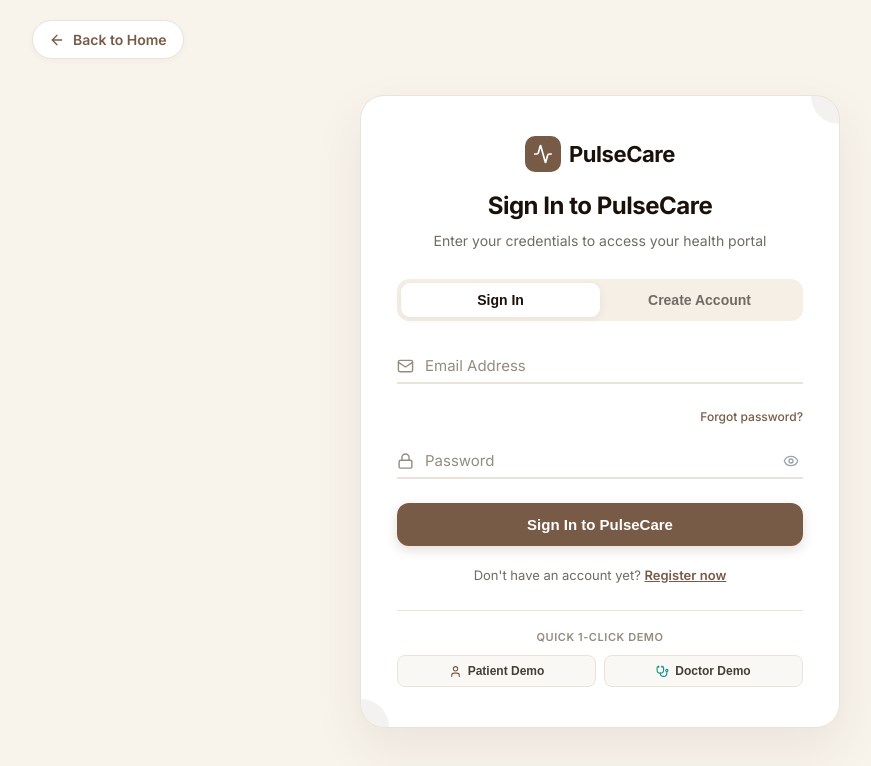
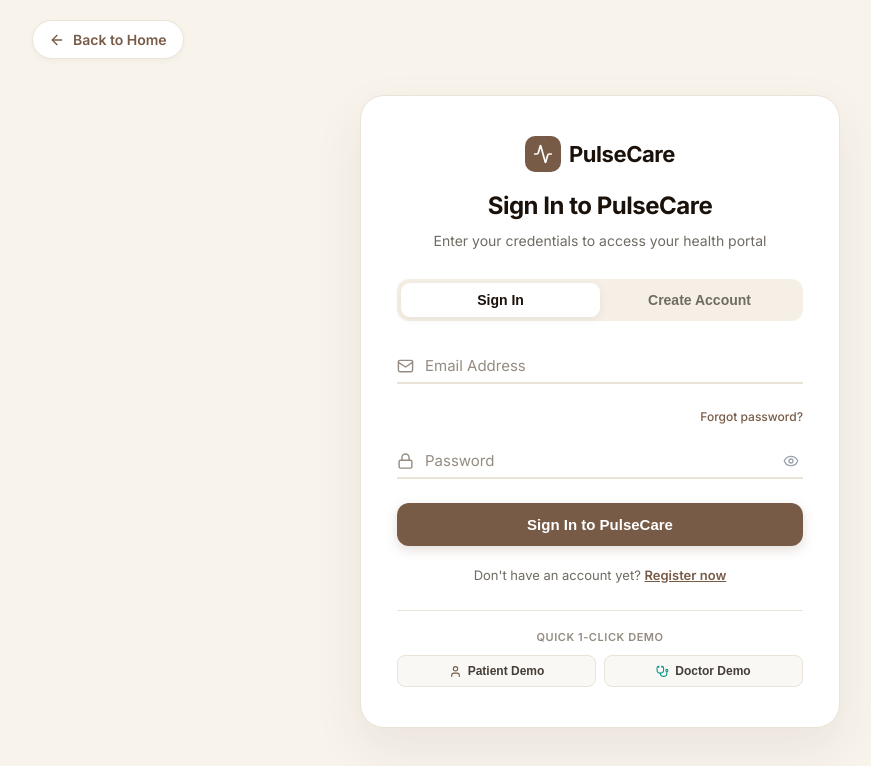
Before and after one commit to Yug-Gabani/SE_2, a React (Vite) app in the folder apps/frontend/: page / in a window 1280 px wide. Both pictures are taken after typing "Sample" into the empty fields and a click on the button "Search". Shown: the top 766 px of the page, without its empty margins (40-911 px from the left). Built offline with nearby package versions, Linux system fonts and the light colour scheme; no server answers.

Commit message:
fix(ui): slow down card hover effect to 0.65s and remove from login/signup page

```diff
--- a/apps/frontend/src/animations.css
+++ b/apps/frontend/src/animations.css
@@ -27,7 +27,9 @@
 .card-hover {
   position: relative;
   overflow: hidden;
-  transition: transform 180ms var(--enter), border-color 180ms var(--enter), box-shadow 180ms var(--enter);
+  transition: transform 300ms cubic-bezier(0.22, 1, 0.36, 1),
+              border-color 300ms cubic-bezier(0.22, 1, 0.36, 1),
+              box-shadow 300ms cubic-bezier(0.22, 1, 0.36, 1);
 }
 
 .card:hover,
@@ -54,10 +56,10 @@
   background-color: var(--card-corner-bg, rgba(120, 91, 71, 0.08));
   pointer-events: none;
   z-index: 0;
-  transition: width 0.38s var(--enter),
-              height 0.38s var(--enter),
-              border-radius 0.38s var(--enter),
-              background-color 0.38s var(--enter);
+  transition: width 0.65s cubic-bezier(0.22, 1, 0.36, 1),
+              height 0.65s cubic-bezier(0.22, 1, 0.36, 1),
+              border-radius 0.65s cubic-bezier(0.22, 1, 0.36, 1),
+              background-color 0.65s cubic-bezier(0.22, 1, 0.36, 1);
 }
 
 .card::before,
@@ -82,6 +84,10 @@
   height: 100%;
   border-radius: inherit;
   background-color: var(--card-corner-hover-bg, rgba(120, 91, 71, 0.04));
+  transition: width 0.65s cubic-bezier(0.22, 1, 0.36, 1),
+              height 0.65s cubic-bezier(0.22, 1, 0.36, 1),
+              border-radius 0.65s cubic-bezier(0.22, 1, 0.36, 1),
+              background-color 0.65s cubic-bezier(0.22, 1, 0.36, 1);
 }
 
 /* Dark card variant (e.g. Next Appointment brown hero card) */
--- a/apps/frontend/src/components/AuthModal.tsx
+++ b/apps/frontend/src/components/AuthModal.tsx
@@ -81,7 +81,7 @@ export const AuthModal: React.FC<AuthModalProps> = ({ isOpen, onClose, onLoginSu
       justifyContent: 'center',
       padding: '20px',
     }}>
-      <div className="card" style={{
+      <div style={{
         maxWidth: '460px',
         width: '100%',
         padding: '36px',
--- a/apps/frontend/src/components/AuthPage.tsx
+++ b/apps/frontend/src/components/AuthPage.tsx
@@ -217,7 +217,6 @@ export const AuthPage: React.FC<AuthPageProps> = ({ onLoginSuccess, currentUser
         }}
       >
         <div
-          className="card card-hover"
           style={{
             maxWidth: '480px',
             width: '100%',
```
